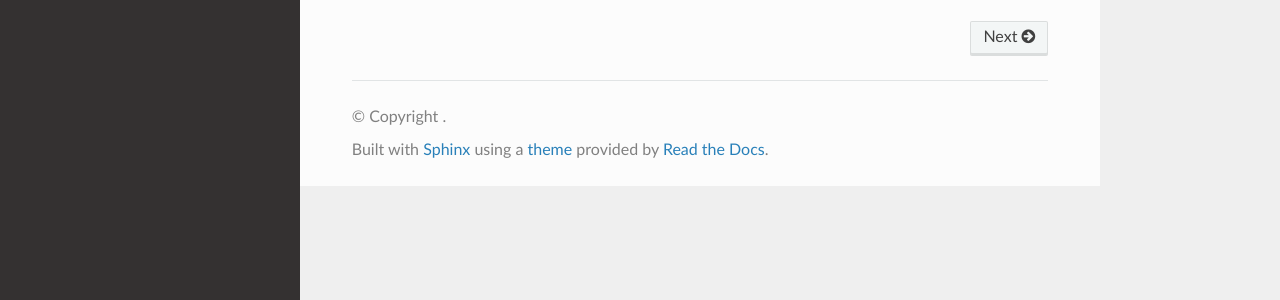
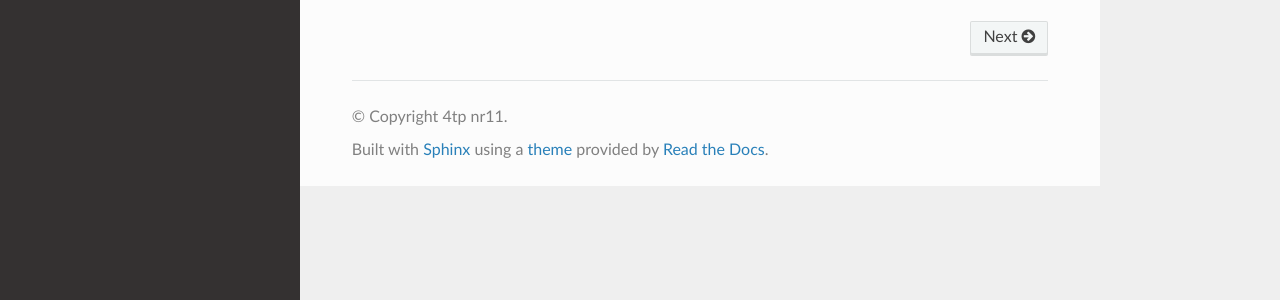
Before and after one commit to glorbrth/zse-4tp11-rtd, a Sphinx documentation site: the page built from docs/source/index.rst, in a window 1280 px wide. Shown: the part 235-535 px from the top of the page. Built offline with Sphinx 7.4.7 and the Read the Docs theme 3.1.0, drawn with Linux system fonts in a browser that asks for light colours; pages that are not in the unit, such as notebooks, are missing from menus.

Commit message:
Update conf.py

```diff
--- a/docs/source/conf.py
+++ b/docs/source/conf.py
@@ -3,7 +3,7 @@
 # -- Project information
 
 project = '4tp-nr11'
-copyright = ''
+copyright = '4tp nr11'
 author = 'nr11'
 
 release = '0.1'
```
